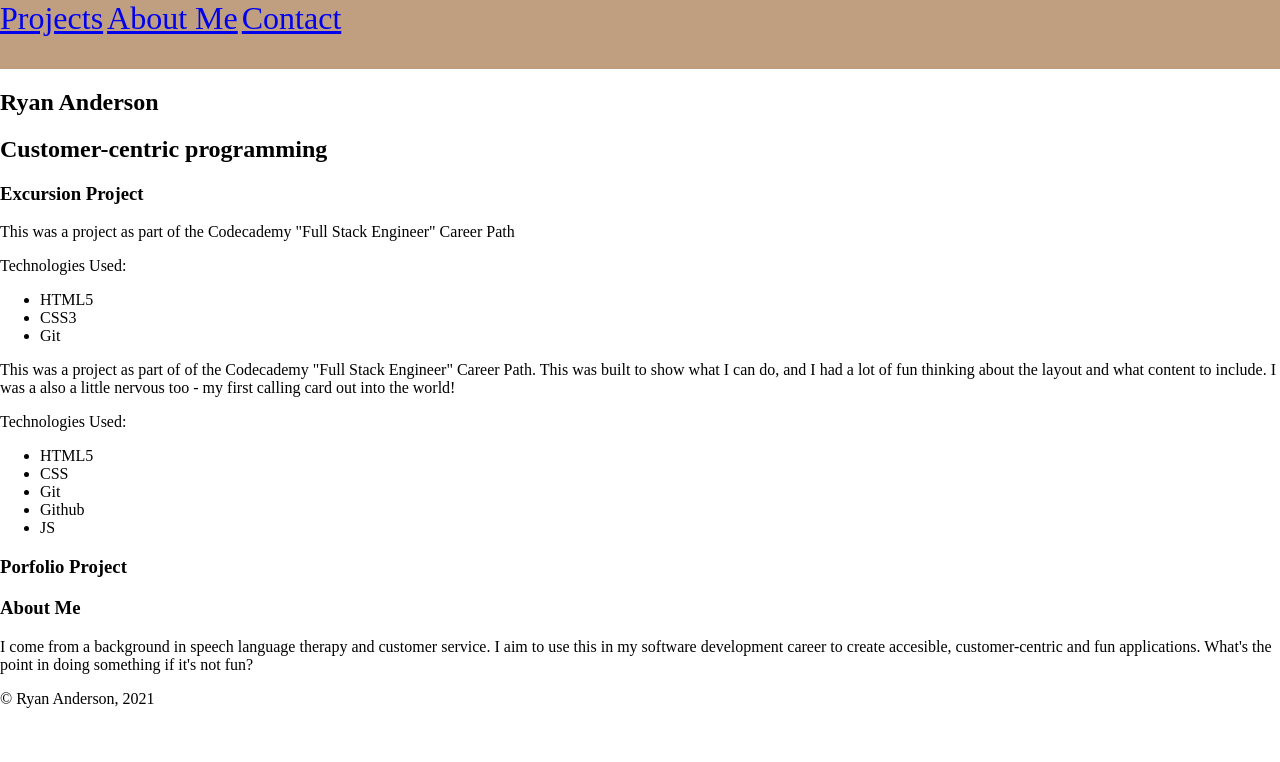
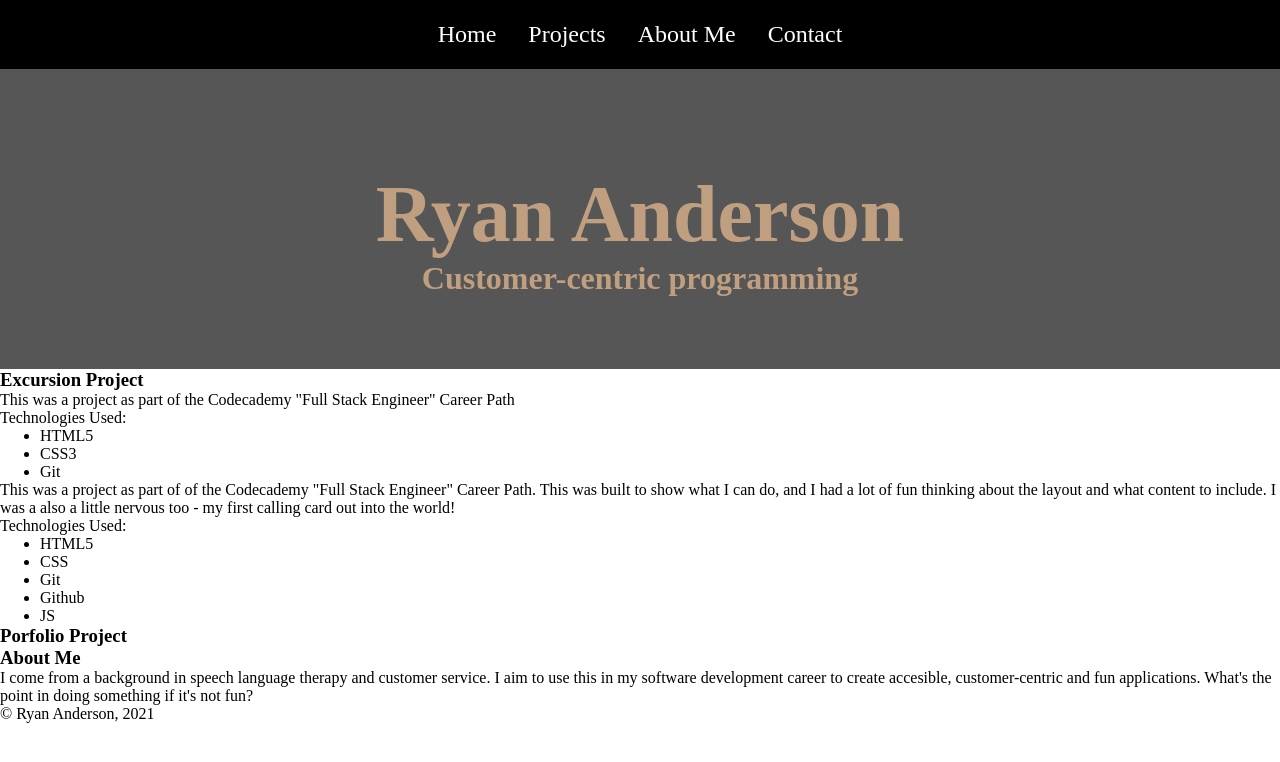
Before and after one commit to hhryannz/personal-portfolio, a plain HTML site: page index.html in a window 1280 px wide. Drawn offline with Linux system fonts and the light colour scheme.

Commit message:
finalised HTML and title styling

```diff
--- a/index.html
+++ b/index.html
@@ -9,6 +9,7 @@
         <!-- Navigation -->
         <header>
             <nav>
+                <a class="active" href="./index.html">Home</a>
                 <a href="#projects">Projects</a>
                 <a href="#about-me">About Me</a>
                 <a href="./contact.html">Contact</a>
@@ -23,7 +24,7 @@
             </section>
 
             <!--Project1-->
-            <section class="project1" id="projects">
+            <section class="project"" id="projects">
                 <div class="section-heading left">
                     <h3>Excursion Project</h3>
                 </div>
@@ -39,7 +40,7 @@
             </section>
 
             <!--Project2-->
-            <section class="project2">
+            <section class="project">
                 <div class="details left">
                     <p>
                         This was a project as part of of the Codecademy "Full Stack Engineer" Career Path.
--- a/styles.css
+++ b/styles.css
@@ -1,14 +1,50 @@
+* {
+    margin: 0px;
+}
+
 body {
     margin: 0px 0px;
 }
 
 nav {
-    background-color: #C09F80;
+    background-color: black;
     height: 69px;
+    width: 100%;
+    justify-content: center;
+    align-items: center;
+    display: flex;
+
 }
 
 nav a {
-    display: inline-block;
-    margin: 0 auto;
+    text-align: center;
+    padding: 14px 16px;
+    text-decoration: none;
+    font-size: 1.5em;
+    color: white;
+    float: center;
+
+}
+
+nav a:hover {
+    text-decoration: underline;
+}
+
+.title {
+    background: #565656;
+    color: #C09F80;
+    height: 300px;
+    width: 100%;
+}
+
+h1 {
+    text-align: center;
+    padding-top: 100px;
+    font-size: 5em;
+
+}
+
+h2 {
+    text-align: center;
     font-size: 2em;
 }
```
Also changed, not shown: contact.html (+1 -1 lines).
